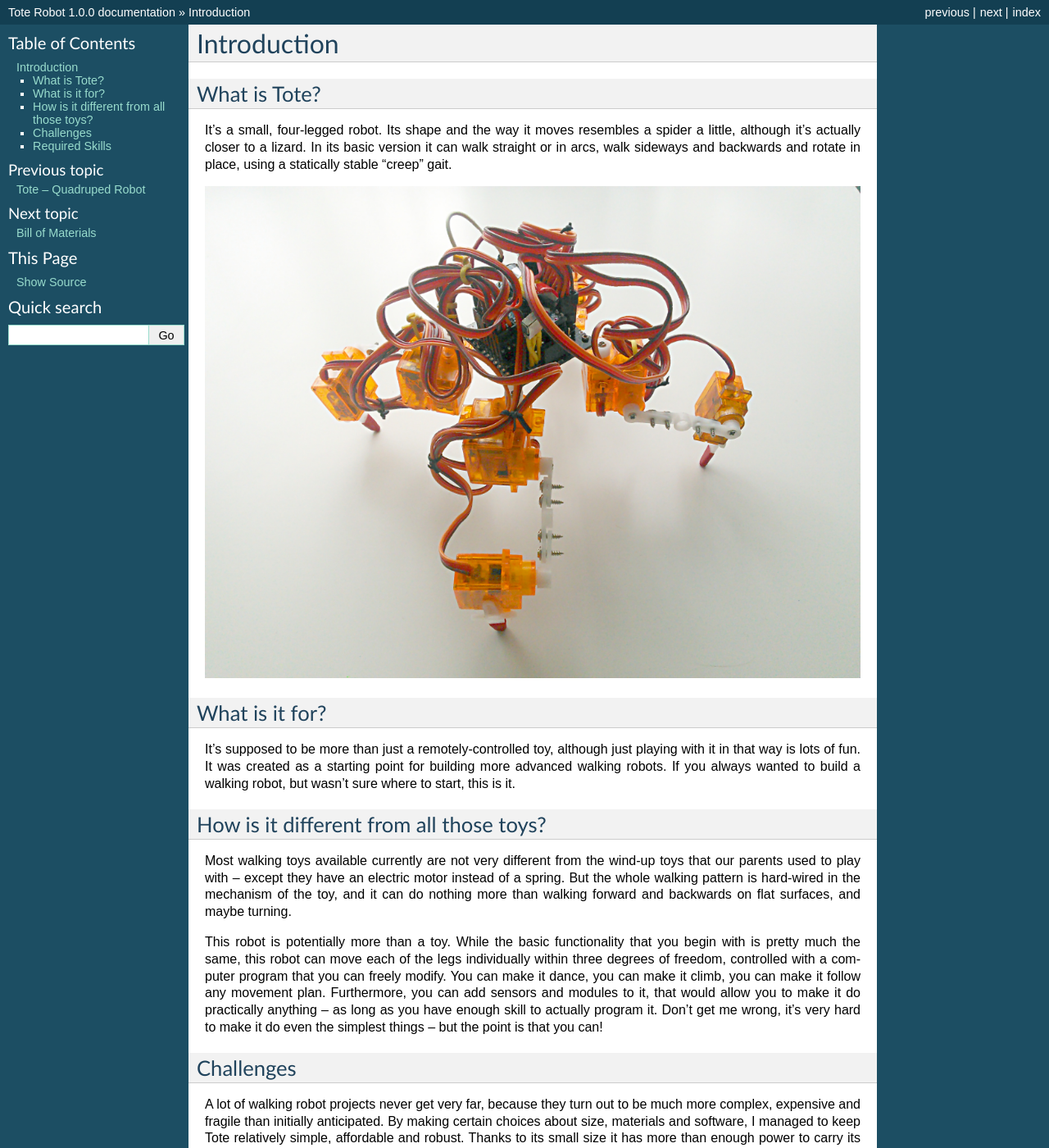
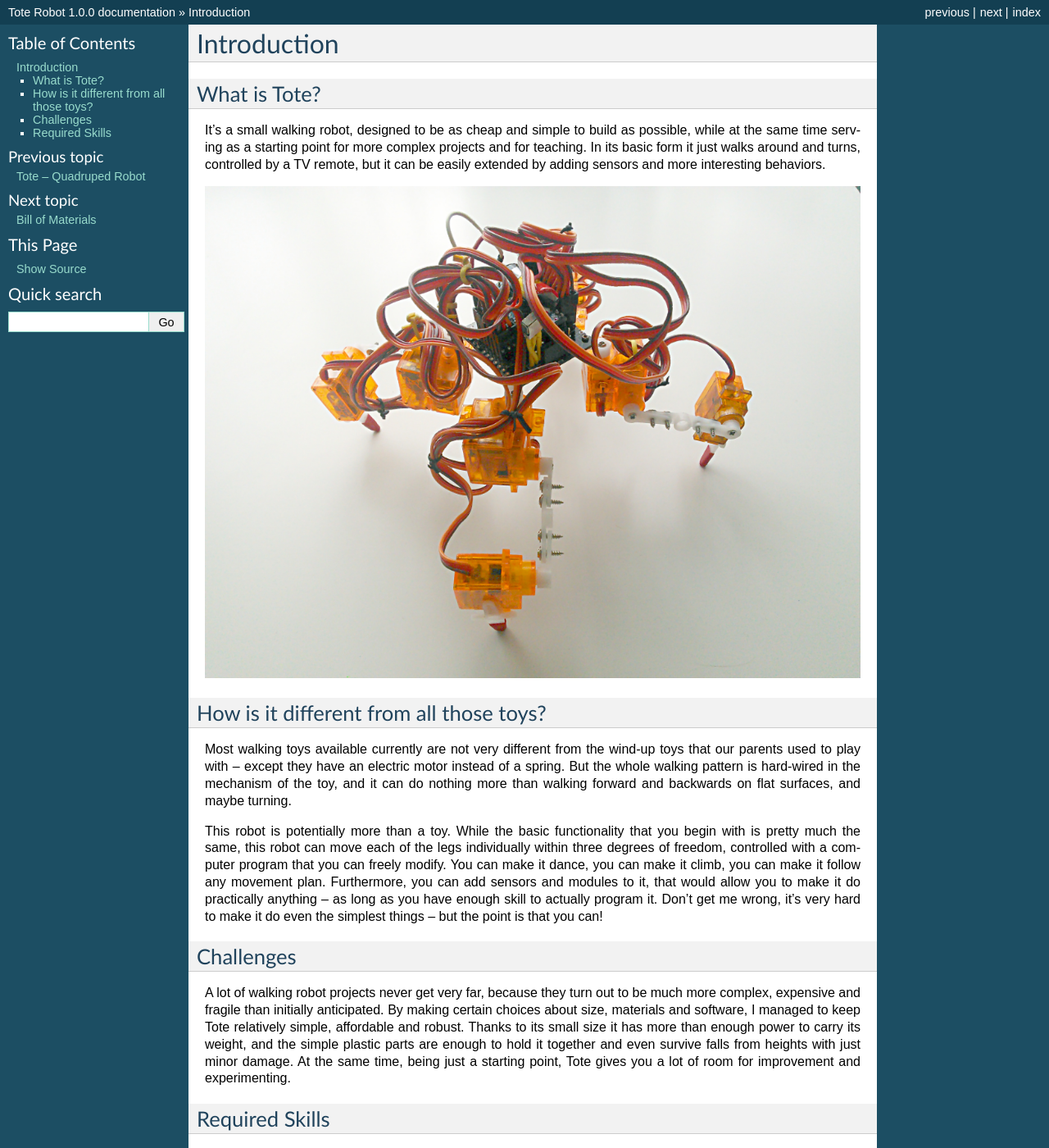
Before and after one commit to andrewsagio/tote, a Sphinx documentation site: the page built from doc/intro.rst, in a window 1280 px wide and 1400 px high. Shown: the whole window at 82% size. Built offline with Sphinx 7.4.7, drawn with Linux system fonts in a browser that asks for light colours; formulas are drawn with MathJax 3.

Commit message:
Reword the intro

```diff
--- a/doc/intro.rst
+++ b/doc/intro.rst
@@ -5,21 +5,13 @@ Introduction
 What is Tote?
 =============
 
-It's a small, four-legged robot. Its shape and the way it moves resembles a
-spider a little, although it's actually closer to a lizard. In its basic
-version it can walk straight or in arcs, walk sideways and backwards and rotate
-in place, using a statically stable "creep" gait.
+It's a small walking robot, designed to be as cheap and simple to build as
+possible, while at the same time serving as a starting point for more complex
+projects and for teaching. In its basic form it just walks around and turns,
+controlled by a TV remote, but it can be easily extended by adding sensors and
+more interesting behaviors.
 
 .. image:: images/tote.jpg
-
-
-What is it for?
-===============
-
-It's supposed to be more than just a remotely-controlled toy, although just
-playing with it in that way is lots of fun. It was created as a starting point
-for building more advanced walking robots. If you always wanted to build a
-walking robot, but wasn't sure where to start, this is it.
 
 
 How is it different from all those toys?
```
